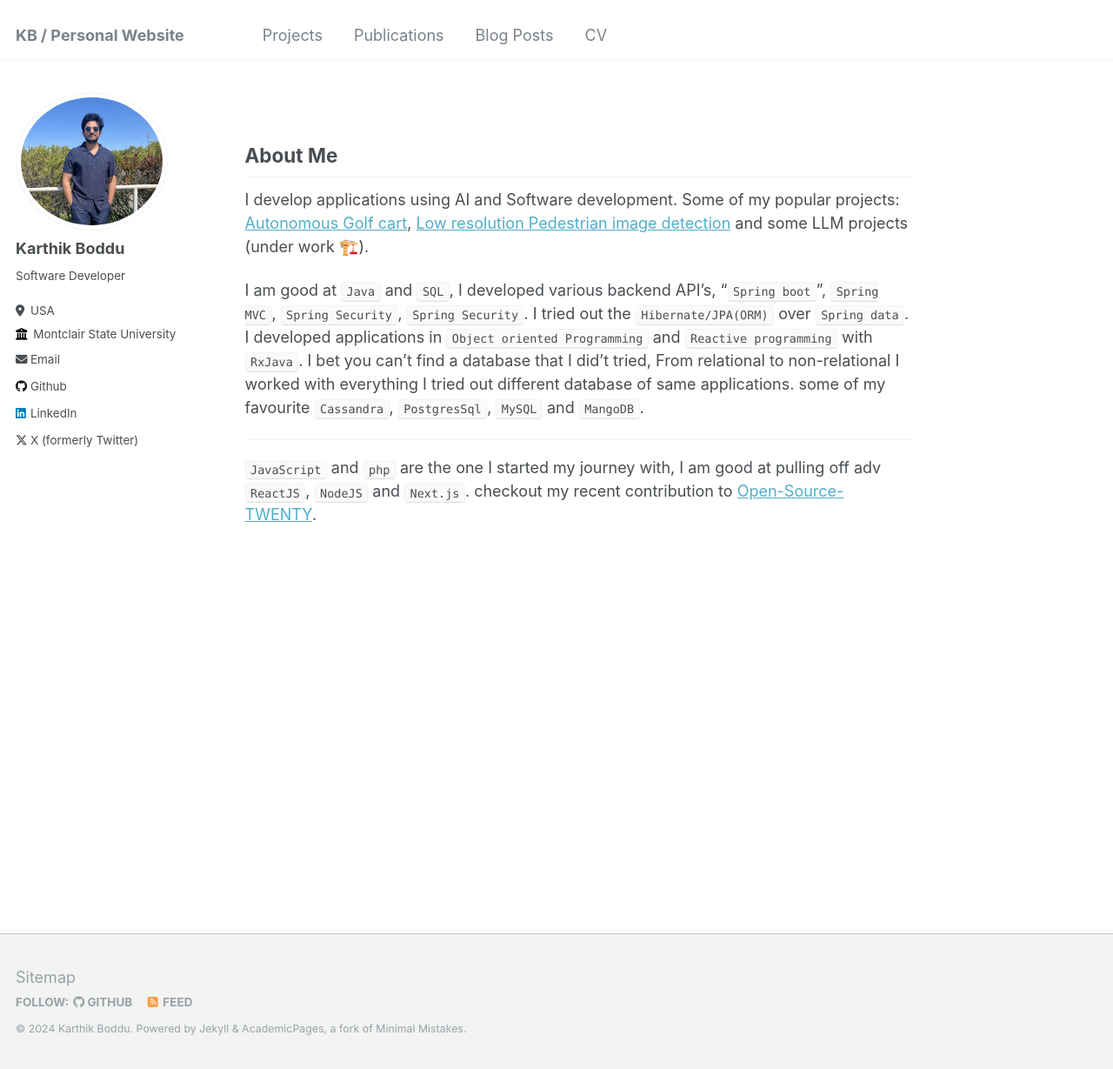
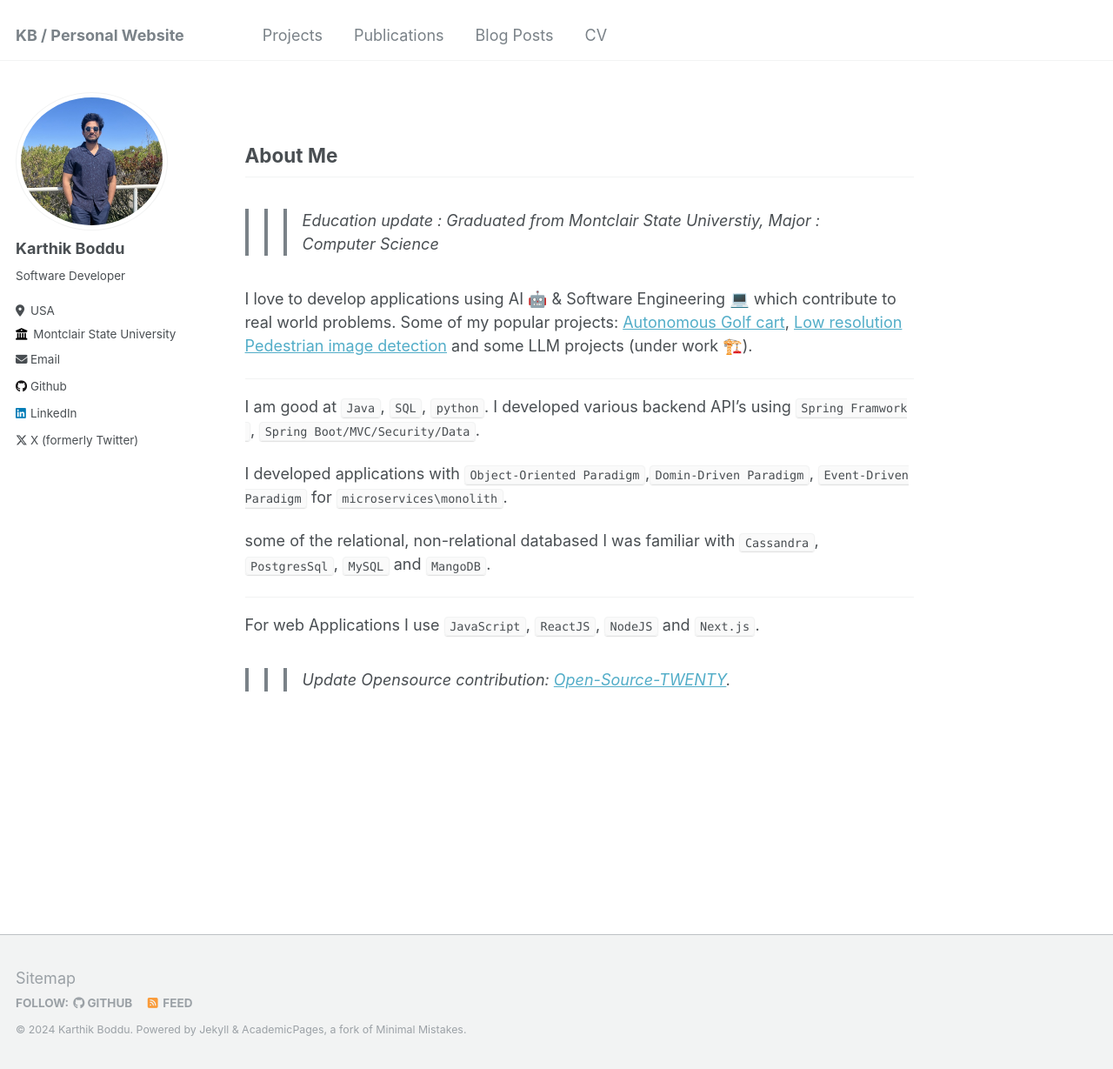
Before and after one commit to brkuhgk/brkuhgk.github.io, a Jekyll site: the page built from _pages/about.md, in a window 1280 px wide and 1229 px high. Shown: the whole window at 87% size. Built offline with Jekyll 4.4.1, drawn with Linux system fonts in a browser that asks for light colours.

Commit message:
Update about.md

```diff
--- a/_pages/about.md
+++ b/_pages/about.md
@@ -9,16 +9,19 @@ redirect_from:
 
 ## About Me
 
-I develop applications using AI and Software development.
+>>> Education update : Graduated from Montclair State Universtiy, Major : Computer Science
+
+I love to develop applications using AI 🤖 & Software Engineering 💻 which contribute to real world problems.
 Some of my popular projects: [Autonomous Golf cart](/portfolio/portfolio-1/), [Low resolution Pedestrian image detection](/portfolio/portfolio-2)
 and some LLM projects (under work 🏗️).
 
-I am good at `Java` and `SQL`, I developed various backend API's, "`Spring boot`", `Spring MVC`, `Spring Security`, `Spring Security`.
-I tried out the `Hibernate/JPA(ORM)`  over `Spring data`.
-I developed applications in `Object oriented Programming` and  `Reactive programming`  with `RxJava`.
-I bet you can't find a database that I did't tried, From relational to non-relational I worked with everything I tried out different database of same applications.
-some of my favourite `Cassandra`, `PostgresSql`, `MySQL` and `MangoDB`.
+---
+I am good at `Java`, `SQL`, `python`. I developed various backend API's using `Spring  Framwork `, `Spring Boot/MVC/Security/Data`.
+
+I developed applications with `Object-Oriented Paradigm`,`Domin-Driven Paradigm`, `Event-Driven Paradigm` for `microservices\monolith`.
+
+some of the relational, non-relational databased I was familiar with  `Cassandra`, `PostgresSql`, `MySQL` and `MangoDB`.
 
 ---
-`JavaScript` and  `php` are the one I started my journey with, I am good at pulling off adv `ReactJS`, `NodeJS` and `Next.js`.
-checkout my recent contribution to [Open-Source-TWENTY](https://github.com/twentyhq/twenty/pull/4617).
+For web Applications I use `JavaScript`, `ReactJS`, `NodeJS` and `Next.js`.
+>>> Update Opensource contribution:  [Open-Source-TWENTY](https://github.com/twentyhq/twenty/pull/4617).
```
